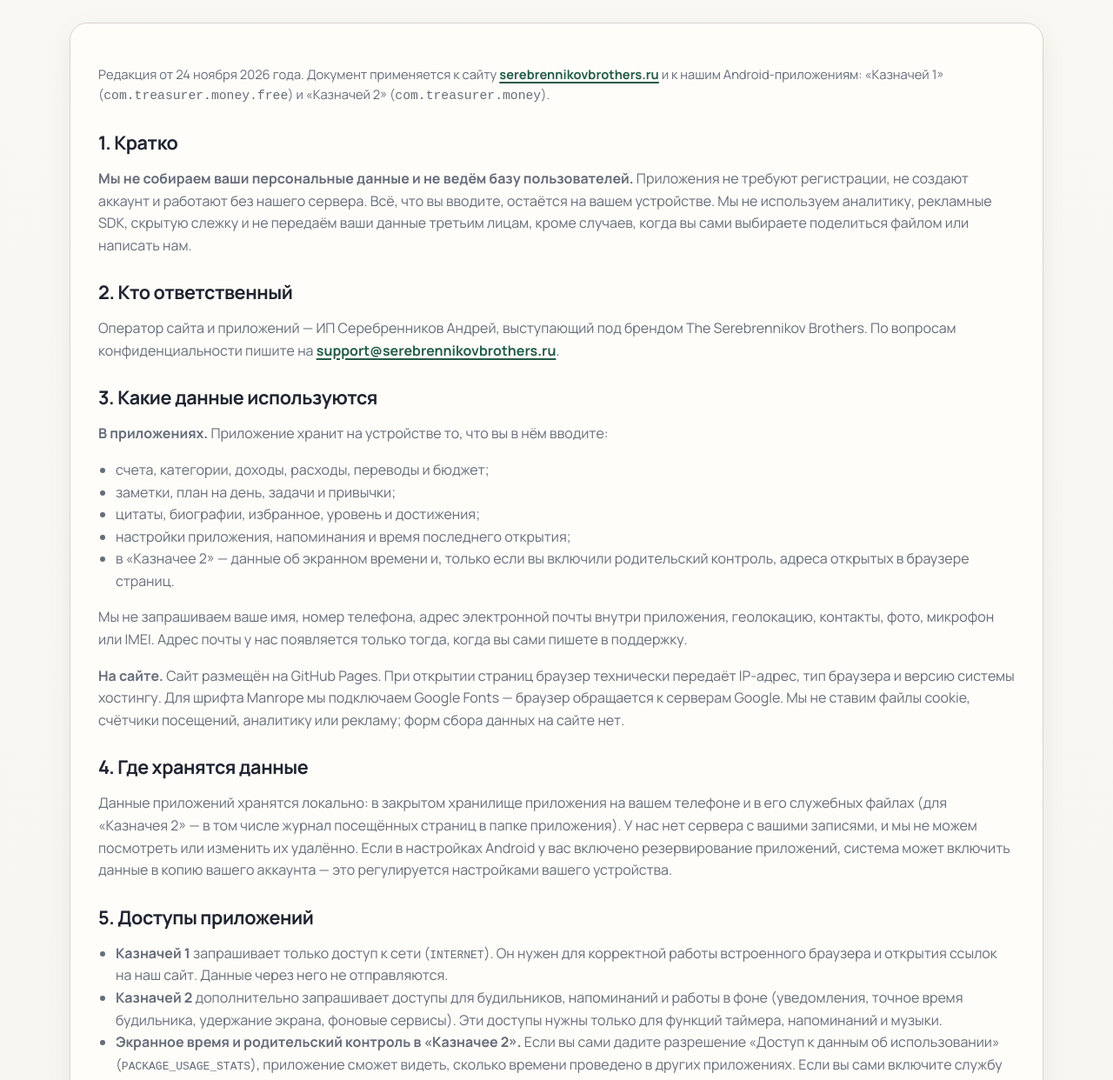
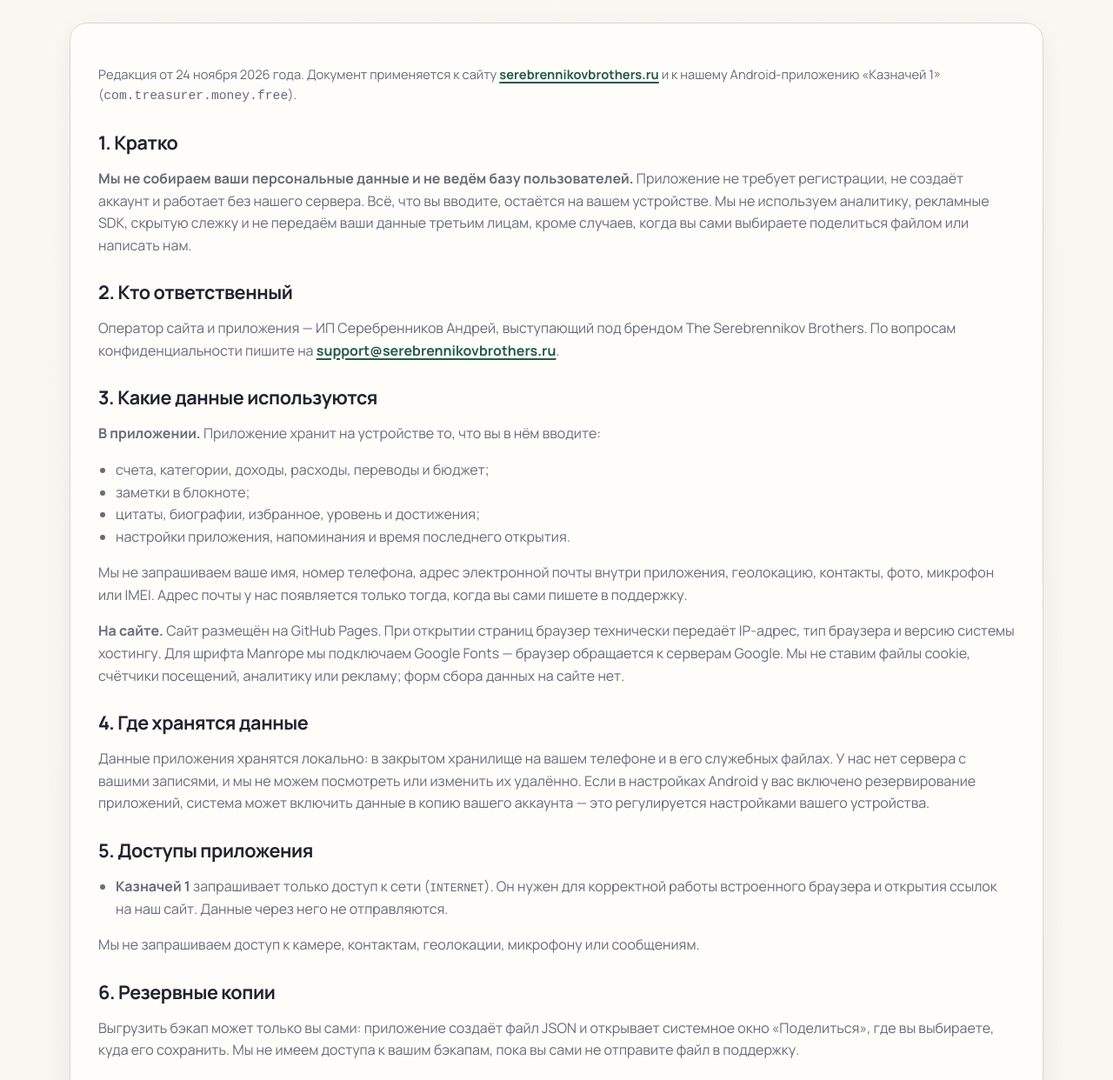
Before and after one commit to andreyserebrennikov8155/serebrennikov-brothers-site, a plain HTML site: page privacy.html in a window 1280 px wide. Shown: the part 314-1556 px from the top of the page at 87% size. Drawn offline with Linux system fonts and the light colour scheme.

Commit message:
Политика конфиденциальности: только сайт и Казначей 1

```diff
--- a/privacy.html
+++ b/privacy.html
@@ -28,54 +28,51 @@
     <section class="section" style="padding-top:0;">
       <div class="container">
         <div class="page-card">
-          <p class="muted">Редакция от 24 ноября 2026 года. Документ применяется к сайту <a class="text-link" href="https://serebrennikovbrothers.ru/">serebrennikovbrothers.ru</a> и к нашим Android-приложениям: «Казначей 1» (<code>com.treasurer.money.free</code>) и «Казначей 2» (<code>com.treasurer.money</code>).</p>
+          <p class="muted">Редакция от 24 ноября 2026 года. Документ применяется к сайту <a class="text-link" href="https://serebrennikovbrothers.ru/">serebrennikovbrothers.ru</a> и к нашему Android-приложению «Казначей 1» (<code>com.treasurer.money.free</code>).</p>
 
           <h2>1. Кратко</h2>
-          <p><strong>Мы не собираем ваши персональные данные и не ведём базу пользователей.</strong> Приложения не требуют регистрации, не создают аккаунт и работают без нашего сервера. Всё, что вы вводите, остаётся на вашем устройстве. Мы не используем аналитику, рекламные SDK, скрытую слежку и не передаём ваши данные третьим лицам, кроме случаев, когда вы сами выбираете поделиться файлом или написать нам.</p>
+          <p><strong>Мы не собираем ваши персональные данные и не ведём базу пользователей.</strong> Приложение не требует регистрации, не создаёт аккаунт и работает без нашего сервера. Всё, что вы вводите, остаётся на вашем устройстве. Мы не используем аналитику, рекламные SDK, скрытую слежку и не передаём ваши данные третьим лицам, кроме случаев, когда вы сами выбираете поделиться файлом или написать нам.</p>
 
           <h2>2. Кто ответственный</h2>
-          <p>Оператор сайта и приложений — ИП Серебренников Андрей, выступающий под брендом The Serebrennikov Brothers. По вопросам конфиденциальности пишите на <a class="text-link" href="mailto:support@serebrennikovbrothers.ru">support@serebrennikovbrothers.ru</a>.</p>
+          <p>Оператор сайта и приложения — ИП Серебренников Андрей, выступающий под брендом The Serebrennikov Brothers. По вопросам конфиденциальности пишите на <a class="text-link" href="mailto:support@serebrennikovbrothers.ru">support@serebrennikovbrothers.ru</a>.</p>
 
           <h2>3. Какие данные используются</h2>
-          <p><strong>В приложениях.</strong> Приложение хранит на устройстве то, что вы в нём вводите:</p>
+          <p><strong>В приложении.</strong> Приложение хранит на устройстве то, что вы в нём вводите:</p>
           <ul>
             <li>счета, категории, доходы, расходы, переводы и бюджет;</li>
-            <li>заметки, план на день, задачи и привычки;</li>
+            <li>заметки в блокноте;</li>
             <li>цитаты, биографии, избранное, уровень и достижения;</li>
-            <li>настройки приложения, напоминания и время последнего открытия;</li>
-            <li>в «Казначее 2» — данные об экранном времени и, только если вы включили родительский контроль, адреса открытых в браузере страниц.</li>
+            <li>настройки приложения, напоминания и время последнего открытия.</li>
           </ul>
           <p>Мы не запрашиваем ваше имя, номер телефона, адрес электронной почты внутри приложения, геолокацию, контакты, фото, микрофон или IMEI. Адрес почты у нас появляется только тогда, когда вы сами пишете в поддержку.</p>
           <p><strong>На сайте.</strong> Сайт размещён на GitHub Pages. При открытии страниц браузер технически передаёт IP-адрес, тип браузера и версию системы хостингу. Для шрифта Manrope мы подключаем Google Fonts — браузер обращается к серверам Google. Мы не ставим файлы cookie, счётчики посещений, аналитику или рекламу; форм сбора данных на сайте нет.</p>
 
           <h2>4. Где хранятся данные</h2>
-          <p>Данные приложений хранятся локально: в закрытом хранилище приложения на вашем телефоне и в его служебных файлах (для «Казначея 2» — в том числе журнал посещённых страниц в папке приложения). У нас нет сервера с вашими записями, и мы не можем посмотреть или изменить их удалённо. Если в настройках Android у вас включено резервирование приложений, система может включить данные в копию вашего аккаунта — это регулируется настройками вашего устройства.</p>
+          <p>Данные приложения хранятся локально: в закрытом хранилище на вашем телефоне и в его служебных файлах. У нас нет сервера с вашими записями, и мы не можем посмотреть или изменить их удалённо. Если в настройках Android у вас включено резервирование приложений, система может включить данные в копию вашего аккаунта — это регулируется настройками вашего устройства.</p>
 
-          <h2>5. Доступы приложений</h2>
+          <h2>5. Доступы приложения</h2>
           <ul>
             <li><strong>Казначей 1</strong> запрашивает только доступ к сети (<code>INTERNET</code>). Он нужен для корректной работы встроенного браузера и открытия ссылок на наш сайт. Данные через него не отправляются.</li>
-            <li><strong>Казначей 2</strong> дополнительно запрашивает доступы для будильников, напоминаний и работы в фоне (уведомления, точное время будильника, удержание экрана, фоновые сервисы). Эти доступы нужны только для функций таймера, напоминаний и музыки.</li>
-            <li><strong>Экранное время и родительский контроль в «Казначее 2».</strong> Если вы сами дадите разрешение «Доступ к данным об использовании» (<code>PACKAGE_USAGE_STATS</code>), приложение сможет видеть, сколько времени проведено в других приложениях. Если вы сами включите службу специальных возможностей <code>WebWatchService</code>, приложение будет читать адрес открытой страницы в браузере, чтобы считать время по сайтам и показывать родительский контроль. Эти сведения остаются на телефоне и никому не передаются. Любой из этих доступов можно выключить в настройках Android.</li>
           </ul>
           <p>Мы не запрашиваем доступ к камере, контактам, геолокации, микрофону или сообщениям.</p>
 
           <h2>6. Резервные копии</h2>
-          <p>Выгрузить бэкап может только вы сами: приложение создаёт файл JSON и открывает системное окно «Поделиться», где вы выбираете, куда его сохранить. Доступен также бэкап с паролем — тогда файл шифруется на устройстве. Мы не имеем доступа к вашим бэкапам, пока вы сами не отправите файл в поддержку.</p>
+          <p>Выгрузить бэкап может только вы сами: приложение создаёт файл JSON и открывает системное окно «Поделиться», где вы выбираете, куда его сохранить. Мы не имеем доступа к вашим бэкапам, пока вы сами не отправите файл в поддержку.</p>
 
           <h2>7. Передача третьим лицам</h2>
           <p>Мы не продаём и не передаём ваши данные. Исключения — только ваши собственные действия: сохранение бэкапа в выбранное вами место, отправка письма в поддержку, оплата в магазине приложений, а также техническая загрузка сайта и шрифтов, описанная выше.</p>
 
           <h2>8. Платежи</h2>
-          <p>Приложения платные. Платёж обрабатывает магазин приложений (RuStore или Google Play). Мы не получаем и не храним данные ваших банковских карт.</p>
+          <p>Приложение платное. Платёж обрабатывает магазин приложений (например, RuStore). Мы не получаем и не храним данные вашей банковской карты.</p>
 
           <h2>9. Дети</h2>
-          <p>Приложения не предназначены для детей младше 13 лет и не собирают их данные намеренно. Функция родительского контроля в «Казначее 2» включается взрослым на его собственном устройстве.</p>
+          <p>Приложение не предназначено для детей младше 13 лет и не собирает их данные намеренно.</p>
 
           <h2>10. Как удалить данные</h2>
           <p>Поскольку данные хранятся только на устройстве, удалите приложение — они удалятся вместе с ним. Созданные вами файлы бэкапов нужно удалить отдельно из выбранного вами места. Мы не можем сделать это за вас удалённо, потому что не храним ваши данные. Если что-то непонятно — напишите нам, подскажем.</p>
 
           <h2>11. Изменения политики</h2>
-          <p>Если функции приложений или сайта изменятся, мы обновим этот документ и укажем новую дату вверху страницы. Актуальная версия всегда доступна по адресу <a class="text-link" href="https://serebrennikovbrothers.ru/privacy.html">serebrennikovbrothers.ru/privacy.html</a>.</p>
+          <p>Если функции приложения или сайта изменятся, мы обновим этот документ и укажем новую дату вверху страницы. Актуальная версия всегда доступна по адресу <a class="text-link" href="https://serebrennikovbrothers.ru/privacy.html">serebrennikovbrothers.ru/privacy.html</a>.</p>
 
           <h2>12. Контакты</h2>
           <ul>
```
Also changed, not shown: 1 other file.
